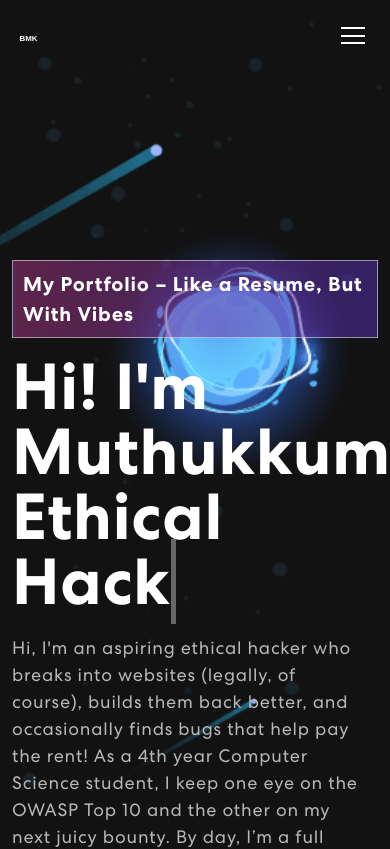
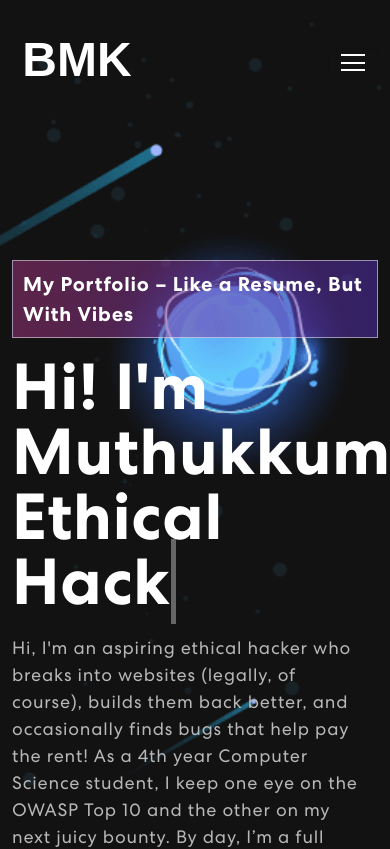
Before and after one commit to Muthu39/muthu39.github.io, a React (Create React App) app: page / in a window 390 px wide. Shown: the top 849 px of the page. Built offline with nearby package versions, Linux system fonts and the light colour scheme; no server answers.

Commit message:
feat: added styles and created styles for perfect mobile view

```diff
--- a/src/App.css
+++ b/src/App.css
@@ -82,6 +82,15 @@ p.danger {
 	color: red;
 }
 /************ Navbar Css ************/
+.logo-size{
+  width: 200px;
+  margin-left: -85px;
+}
+@media (max-width: 767.98px) { /* Mobile devices (Bootstrap's sm breakpoint) */
+  .logo-shift-mobile {
+    margin-left: -35px;
+  }
+}
 nav.navbar {
   padding: 18px 0;
   position: fixed;
@@ -607,7 +616,7 @@ nav.navbar .navbar-toggler[aria-expanded="true"] .navbar-toggler-icon {
   border-radius: 18px;
 }
 .footer img {
-  width: 26%;
+  width: 60%;
 }
 .footer p {
   font-weight: 400;
@@ -616,3 +625,8 @@ nav.navbar .navbar-toggler[aria-expanded="true"] .navbar-toggler-icon {
   letter-spacing: 0.5px;
   margin-top: 20px;
 }
+  @media (max-width: 767.98px) { /* Mobile devices (Bootstrap's sm breakpoint) */
+    .footer-logo {
+      margin-left: 106px;
+    }
+  }
--- a/src/components/Footer.js
+++ b/src/components/Footer.js
@@ -12,7 +12,8 @@ export const Footer = () => {
         <Row className="align-items-center">
           <MailchimpForm />
           <Col size={12} sm={6}>
-            <img src={logo} alt="Logo" />
+          <a href="/portfolio">
+            <img src={logo} className="footer-logo" alt="Logo" /></a>
           </Col>
           <Col size={12} sm={6} className="text-center text-sm-end">
             <div className="social-icon">
--- a/src/components/NavBar.js
+++ b/src/components/NavBar.js
@@ -36,8 +36,8 @@ export const NavBar = () => {
     <Router>
       <Navbar expand="md" className={scrolled ? "scrolled" : ""}>
         <Container>
-          <Navbar.Brand href="/">
-            <img src={logo} alt="Logo" />
+          <Navbar.Brand href="/portfolio">
+            <img src={logo} alt="Logo" className="logo-size logo-shift-mobile"/>
           </Navbar.Brand>
           <Navbar.Toggle aria-controls="basic-navbar-nav">
             <span className="navbar-toggler-icon"></span>
```
